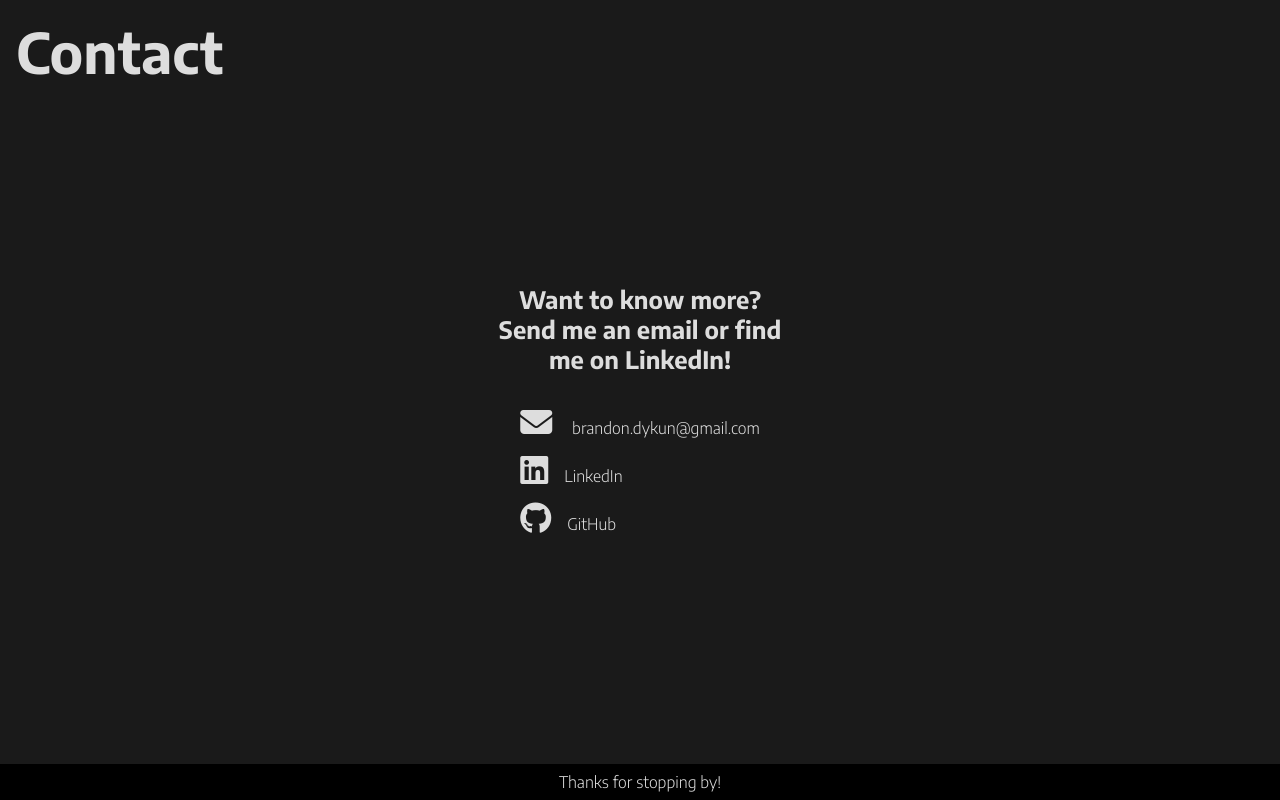
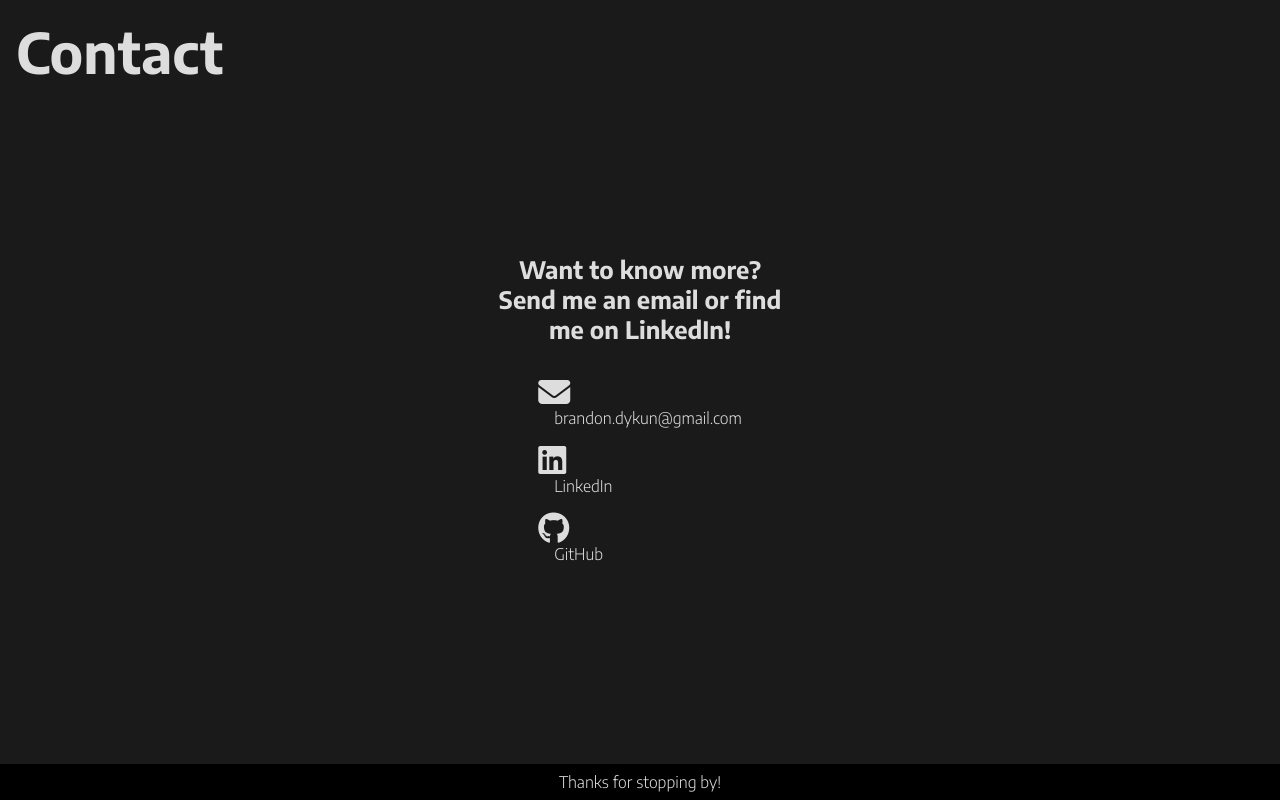
Before and after one commit to brandondykun/brandondykun.com, a plain HTML site: page index.html in a window 1280 px wide. Shown: the part 2776-3576 px from the top of the page. Drawn offline with nearby package versions, Linux system fonts and the light colour scheme.

Commit message:
Changed contact-text element from span to div. Added div wrapper with class contact-icon around the icons in the contact-links-container.

```diff
--- a/index.html
+++ b/index.html
@@ -162,20 +162,22 @@
           <div class="contact-links-container">
             <div class="contact-link-container">
               <a href="mailto:brandon.dykun@gmail.com" class="contact-link">
-                <i class="fa-solid fa-envelope fa-2x"></i>
-                <span class="contact-text">brandon.dykun@gmail.com</span></a
+                <div class="contact-icon">
+                  <i class="fa-solid fa-envelope fa-2x"></i>
+                </div>
+                <div class="contact-text">brandon.dykun@gmail.com</div></a
               >
             </div>
             <div class="contact-link-container">
               <a href="https://www.linkedin.com/in/bdykun" class="contact-link"
-                ><i class="fa-brands fa-linkedin fa-2x"></i
-                ><span class="contact-text">LinkedIn</span></a
+                ><i class="fa-brands fa-linkedin fa-2x contact-icon"></i>
+                <div class="contact-text">LinkedIn</div></a
               >
             </div>
             <div class="contact-link-container">
               <a href="https://github.com/brandondykun" class="contact-link"
-                ><i class="fa-brands fa-github fa-2x"></i
-                ><span class="contact-text">GitHub</span></a
+                ><i class="fa-brands fa-github fa-2x contact-icon"></i>
+                <div class="contact-text">GitHub</div></a
               >
             </div>
           </div>
```
